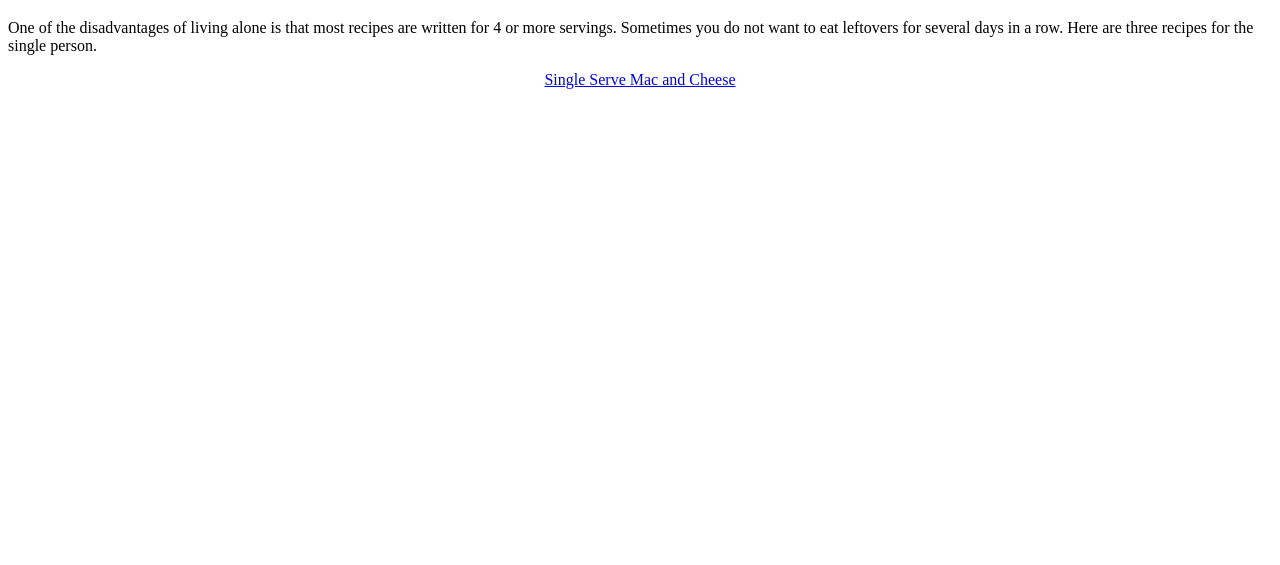
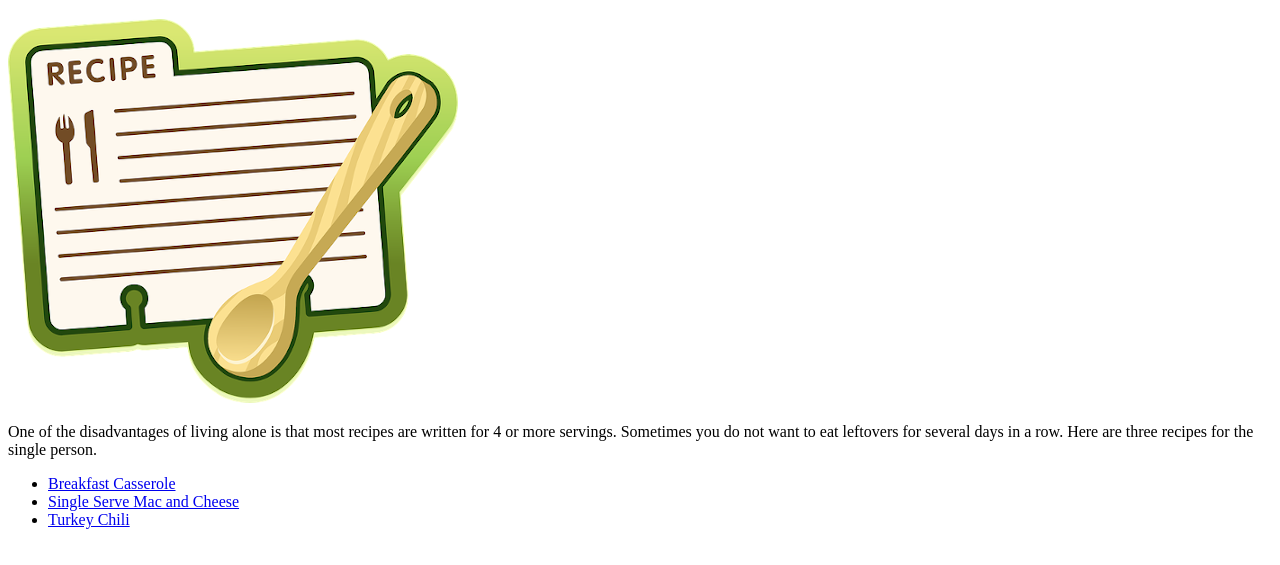
Before and after one commit to hmc2g/odin-recipes, a plain HTML site: page index.html in a window 1280 px wide. Shown: the part 61-626 px from the top of the page. Drawn offline with Linux system fonts and the light colour scheme.

Commit message:
Added image and links

```diff
--- a/index.html
+++ b/index.html
@@ -9,12 +9,21 @@
 <body>
     <center><h1>Odins Recipes</h1></center>
 
+    <img src="./images/recipe.png">
+
     <p>One of the disadvantages of living alone is that most recipes are written for 4 or more servings. Sometimes you do not want to eat leftovers for several days in a row. Here are three recipes for the single person.</p>
 
-    <center><p><a href="../odin-recipes/recipes/single-serve-mac-and-cheese.html"<strong>Single Serve Mac and Cheese</strong></a></p></center>
+    <ul>
+
+        <li><a href="./recipes/breakfast-casserole.html">Breakfast Casserole</a></li>
+
+        <li><a href="./recipes/single-serve-mac-and-cheese.html">Single Serve Mac and Cheese</a></li>
+
+        <li><a href="./recipes/turkeychili.html">Turkey Chili</a></li>
 
 
 
+    </ul>
 
 
 
```
